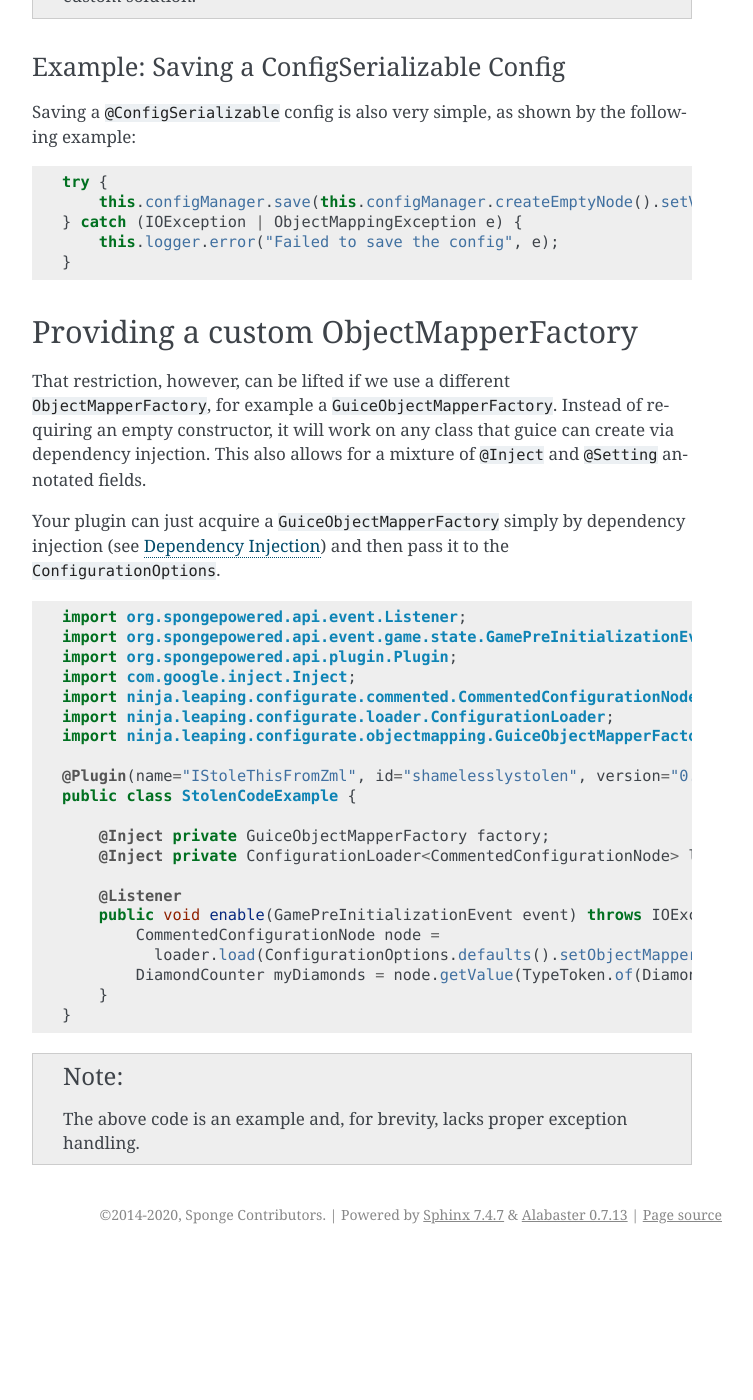
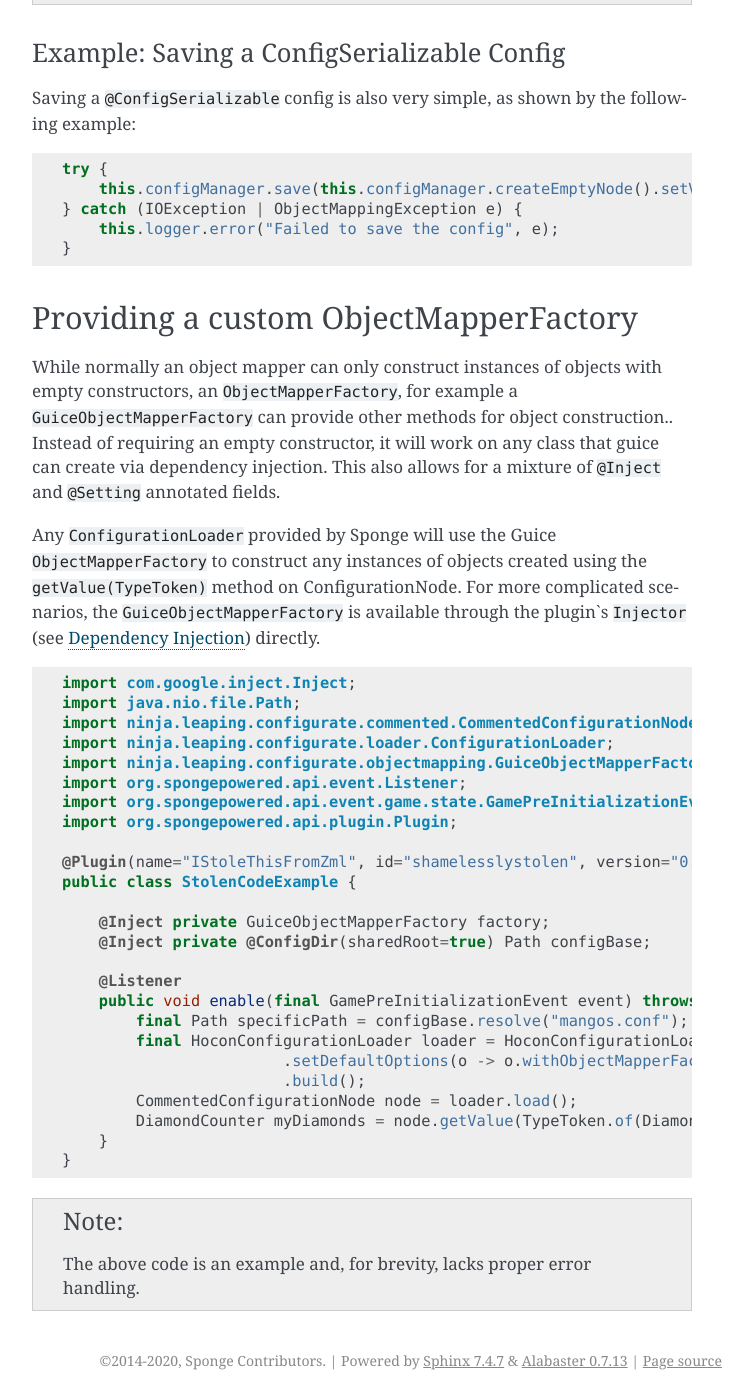
Before and after one commit to SpongePowered/SpongeDocs, a Sphinx documentation site: the page built from source/plugin/configuration/serialization.rst, in a window 1280 px wide and 1400 px high, scrolled down 5121 px. Shown: the whole window, without its empty margins (388-1141 px from the left). Built offline with Sphinx 7.4.7, drawn with Linux system fonts in a browser that asks for light colours; pages that are not in the unit, such as notebooks, are missing from menus; cross-references to code outside the pages are shown as plain code; before the commit the page ends 6375 px from its top, so only the background shows below that; some of the changed text lies outside the part shown.

Commit message:
First pass of changes

```diff
--- a/source/conf.py
+++ b/source/conf.py
@@ -91,9 +91,9 @@
 
 javadoc_links = {
     'https://jd.spongepowered.org/%s/' % release: ['org.spongepowered.api'],
-    'https://configurate.aoeu.xyz/apidocs/': ['ninja.leaping.configurate'],
+    'https://configurate.aoeu.xyz/3.7-SNAPSHOT/apidocs/': ['ninja.leaping.configurate'],
     'https://docs.oracle.com/javase/8/docs/api/': ['java'],
-    'https://google.github.io/guava/releases/17.0/api/docs/': ['com.google.common']
+    'https://guava.dev/releases/21.0/api/docs/': ['com.google.common']
 }
 
 # Set to true to enable sphinx-JDLinker debug dump.
--- a/source/plugin/configuration/index.rst
+++ b/source/plugin/configuration/index.rst
@@ -16,7 +16,7 @@
 
 .. tip::
 
-    See the official `Configurate wiki <https://github.com/zml2008/configurate/wiki>`_ to gain more in-depth information
+    See the official `Configurate wiki <https://github.com/spongepowered/configurate/wiki>`_ to gain more in-depth information
     about working with its components.
 
 
@@ -116,4 +116,5 @@
     The use of YAML format (https://yaml.org/spec/1.1/) and JSON format (https://www.json.org/) is also supported, but
     the preferred config format for Sponge plugins is HOCON. Conversion from YAML (or JSON) to HOCON can be automated by
     using a :javadoc:`YAMLConfigurationLoader` (or :javadoc:`GsonConfigurationLoader`) to load the old config and then
-    saving it using a :javadoc:`HoconConfigurationLoader`.
+    saving it using a :javadoc:`HoconConfigurationLoader`. The `examples repository <https://github.com/SpongePowered/Configurate/blob/master/configurate-examples/src/main/java/org/spongepowered/configurate/examples/FormatConversion.java>`_
+    provides a demonstration of a proper format conversion.
--- a/source/plugin/configuration/nodes.rst
+++ b/source/plugin/configuration/nodes.rst
@@ -43,7 +43,7 @@
     When written down, paths are commonly represented by joining the keys together with a separator char, usually ``.``.
     The above mentioned path would be written ``modules.blockCheats.enabled``.
 
-.. code-block:: guess
+.. code-block:: qml
 
     modules {
         blockCheats {
--- a/source/plugin/configuration/serialization.rst
+++ b/source/plugin/configuration/serialization.rst
@@ -4,6 +4,7 @@
 
 .. javadoc-import::
 
+    com.google.common.reflect.TypeToken
     java.util.List
     java.util.Map
     java.util.Set
@@ -26,9 +28,10 @@
 Per default, a set of data types can be (de)serialized:
 
 * ``String``\s, the most commonly used primitive types and their wrappers
-* :javadoc:`List`\s and :javadoc:`Set`\s of serializable values (not including specific implementations)
+* :javadoc:`List`\s, :javadoc:`Set`\s, and arrays of serializable values (not including specific implementations)
 * :javadoc:`Map`\s where both keys and values are serializable (not including specific implementations)
 * The types :javadoc:`UUID`, :javadoc:`URL`, :javadoc:`URI` and :javadoc:`Pattern {(regex) Pattern}`
+* Any other :javadoc:`Scalars {scalar type}`
 * Any enum or :doc:`CatalogType </plugin/data/catalog-types>`
 * The types :doc:`Text </plugin/text/index>`, :javadoc:`TextFormat` and
   :doc:`TextTemplate </plugin/text/templates>` (See also :doc:`here </plugin/text/representations/index>`)
@@ -56,7 +59,7 @@
 Creating a Custom TypeSerializer
 ================================
 
-A very straightforward way of writing and loading such a data structure is providing a custom :javadoc:`TypeSerializer`.
+The first way you might think of writing and loading such a data structure is providing a custom :javadoc:`TypeSerializer`.
 The ``TypeSerializer`` interface provides two methods, one to write the data from an object to a configuration node and
 one to create an object from a given configuration node.
 
@@ -67,6 +70,7 @@
     import ninja.leaping.configurate.objectmapping.serialize.TypeSerializer;
 
     public class DiamondCounterSerializer implements TypeSerializer<DiamondCounter> {
+        public static final TypeToken<DiamondCounter> TYPE = TypeToken.of(DiamondCounter.class);
 
         @Override
         public DiamondCounter deserialize(TypeToken<?> type, ConfigurationNode value)
@@ -84,25 +88,16 @@
         }
     }
 
-This ``TypeSerializer`` must then be registered with Configurate. This can be done either globally, by registering to
-the default :javadoc:`TypeSerializerCollection` or locally, by specifying it in the :javadoc:`ConfigurationOptions`
-when loading your config.
+This ``TypeSerializer`` must then be registered with Configurate. This can be done by specifying it in the :javadoc:`ConfigurationOptions`
+when loading your config. In the past, global registration has been supported, but
 
 .. note::
 
     ``ConfigurationOptions`` are immutable. Every time you try to modify the original instance a new instance is
     created; so you either have to use the (chained) result directly or update your variable accordingly.
 
-**Code Example: Registering a TypeSerializer globally**
 
-.. code-block:: java
-
-    import ninja.leaping.configurate.objectmapping.serialize.TypeSerializers;
-
-    TypeSerializers.getDefaultSerializers().registerType(TypeToken.of(DiamondCounter.class), new DiamondCounterSerializer());
-
-
-**Code Example: Registering a TypeSerializer locally**
+**Code Example: Registering a TypeSerializer**
 
 .. code-block:: java
 
@@ -111,22 +106,15 @@
     import ninja.leaping.configurate.objectmapping.serialize.TypeSerializerCollection;
     import ninja.leaping.configurate.objectmapping.serialize.TypeSerializers;
 
-    TypeSerializerCollection serializers = TypeSerializers.getDefaultSerializers().newChild();
-    serializers.registerType(TypeToken.of(DiamondCounter.class), new DiamondCounterSerializer());
-    ConfigurationOptions options = ConfigurationOptions.defaults().setSerializers(serializers);
+    ConfigurationOptions options = someConfigurationLoader.getDefaultOptions().withSerializers(collection -> {
+        collection.registerType(DiamondCounterSerializer.TYPE, new DiamondCounterSerializer());
+    });
     ConfigurationNode rootNode = someConfigurationLoader.load(options);
 
-.. warning::
+.. tip::
+    Generally, serializers should provide their :javadoc:`TypeToken` as a constant so
+    that it is easily available for any users who may want to register an instance.
 
-    If you provide a custom ``TypeSerializer`` for types that are not introduced by your own plugin, you should only
-    ever register them locally in order to avoid conflicts with other plugins or Sponge, caused by a ``TypeSerializer``
-    being overwritten.
-
-.. tip::
-
-    If you need the ``TypeToken.of(DiamondCounter.class)`` in multiple places, then you should consider creating a
-    constant for it. You can do it in a similar fashion as Sponge does in the :javadoc:`TypeTokens` class, or just
-    define the constant inside of your data or serializer class.
 
 Using ObjectMappers
 ===================
@@ -173,13 +161,20 @@
 
     You can also have fields that are not are not annotated with ``@Setting`` in your ``@ConfigSerializable`` classes.
     These fields won't be persisted to config files and can be used to store temporary references for your plugin.
+    For better compatility with future versions of the ObjectMapper, these changes should be
 
 Using Default Values in ConfigSerializable Types
 ~~~~~~~~~~~~~~~~~~~~~~~~~~~~~~~~~~~~~~~~~~~~~~~~
 
 It is also possible to use default values inside of ``@ConfigSerializable`` types. You just have to use Java's field
-initializers (or getters) to set some default values. As long as the entry is not present in the config file the value
-won't be overwritten.
+initializers (or getters) to set some default values. Any default values set will override null values in the
+configuration being loaded from.
+
+.. tip::
+
+    Starting from Configurate 4.0, ``ObjectMapper`` defaults will only be written to the underlying node if
+    the :javadoc:`ConfigurationOptions#shouldCopyDefaults()` option has been set to ``true``. To ease migration,
+    this value should be set even in v3.7.
 
 .. code-block:: java
 
@@ -207,7 +202,7 @@
 .. code-block:: java
 
     try {
-        this.config = this.configManager.load().<Configuration>getValue(Configuration.TYPE, Configuration::generateDefault);
+        this.config = this.configManager.load().getValue(Configuration.TYPE, Configuration::generateDefault);
     } catch (ObjectMappingException | IOException e) {
         this.logger.error("Failed to load the config - Using a default", e);
         this.config = Configuration.generateErrorDefault();
@@ -246,37 +241,42 @@
 Providing a custom ObjectMapperFactory
 ======================================
 
-That restriction, however, can be lifted if we use a different :javadoc:`ObjectMapperFactory`, for example a
-:javadoc:`GuiceObjectMapperFactory`. Instead of requiring an empty constructor, it will work on any class that guice
+While normally an object mapper can only construct instances of objects with empty constructors, an :javadoc:`ObjectMapperFactory`, for example a
+:javadoc:`GuiceObjectMapperFactory` can provide other methods for object construction.. Instead of requiring an empty constructor, it will work on any class that guice
 can create via dependency injection. This also allows for a mixture of ``@Inject`` and ``@Setting`` annotated fields.
 
-Your plugin can just acquire a ``GuiceObjectMapperFactory`` simply by dependency injection
-(see :doc:`../injection`) and then pass it to the ``ConfigurationOptions``.
+Any ``ConfigurationLoader`` provided by Sponge will use the Guice ``ObjectMapperFactory`` to construct any instances of objects created using
+the ``getValue(TypeToken)`` method on ConfigurationNode. For more complicated scenarios, the :javadoc:`GuiceObjectMapperFactory` is available
+through the plugin`s ``Injector`` (see :doc:`../injection`) directly.
 
 .. code-block:: java
 
+    import com.google.inject.Inject;
+    import java.nio.file.Path;
+    import ninja.leaping.configurate.commented.CommentedConfigurationNode;
+    import ninja.leaping.configurate.loader.ConfigurationLoader;
+    import ninja.leaping.configurate.objectmapping.GuiceObjectMapperFactory;
     import org.spongepowered.api.event.Listener;
     import org.spongepowered.api.event.game.state.GamePreInitializationEvent;
     import org.spongepowered.api.plugin.Plugin;
-    import com.google.inject.Inject;
-    import ninja.leaping.configurate.commented.CommentedConfigurationNode;
-    import ninja.leaping.configurate.loader.ConfigurationLoader;
-    import ninja.leaping.configurate.objectmapping.GuiceObjectMapperFactory;
 
     @Plugin(name="IStoleThisFromZml", id="shamelesslystolen", version="0.8.15", description = "Stolen")
     public class StolenCodeExample {
 
         @Inject private GuiceObjectMapperFactory factory;
-        @Inject private ConfigurationLoader<CommentedConfigurationNode> loader;
+        @Inject private @ConfigDir(sharedRoot=true) Path configBase;
 
         @Listener
-        public void enable(GamePreInitializationEvent event) throws IOException, ObjectMappingException {
-            CommentedConfigurationNode node =
-              loader.load(ConfigurationOptions.defaults().setObjectMapperFactory(factory));
+        public void enable(final GamePreInitializationEvent event) throws IOException, ObjectMappingException {
+            final Path specificPath = configBase.resolve("mangos.conf");
+            final HoconConfigurationLoader loader = HoconConfigurationLoader.builder()
+                            .setDefaultOptions(o -> o.withObjectMapperFactory(factory))
+                            .build();
+            CommentedConfigurationNode node = loader.load();
             DiamondCounter myDiamonds = node.getValue(TypeToken.of(DiamondCounter.class));
         }
     }
 
 .. note::
 
-    The above code is an example and, for brevity, lacks proper exception handling.
+    The above code is an example and, for brevity, lacks proper error handling.
```
Also changed, not shown: other parts of source/plugin/configuration/serialization.rst (+3 -2 lines).
